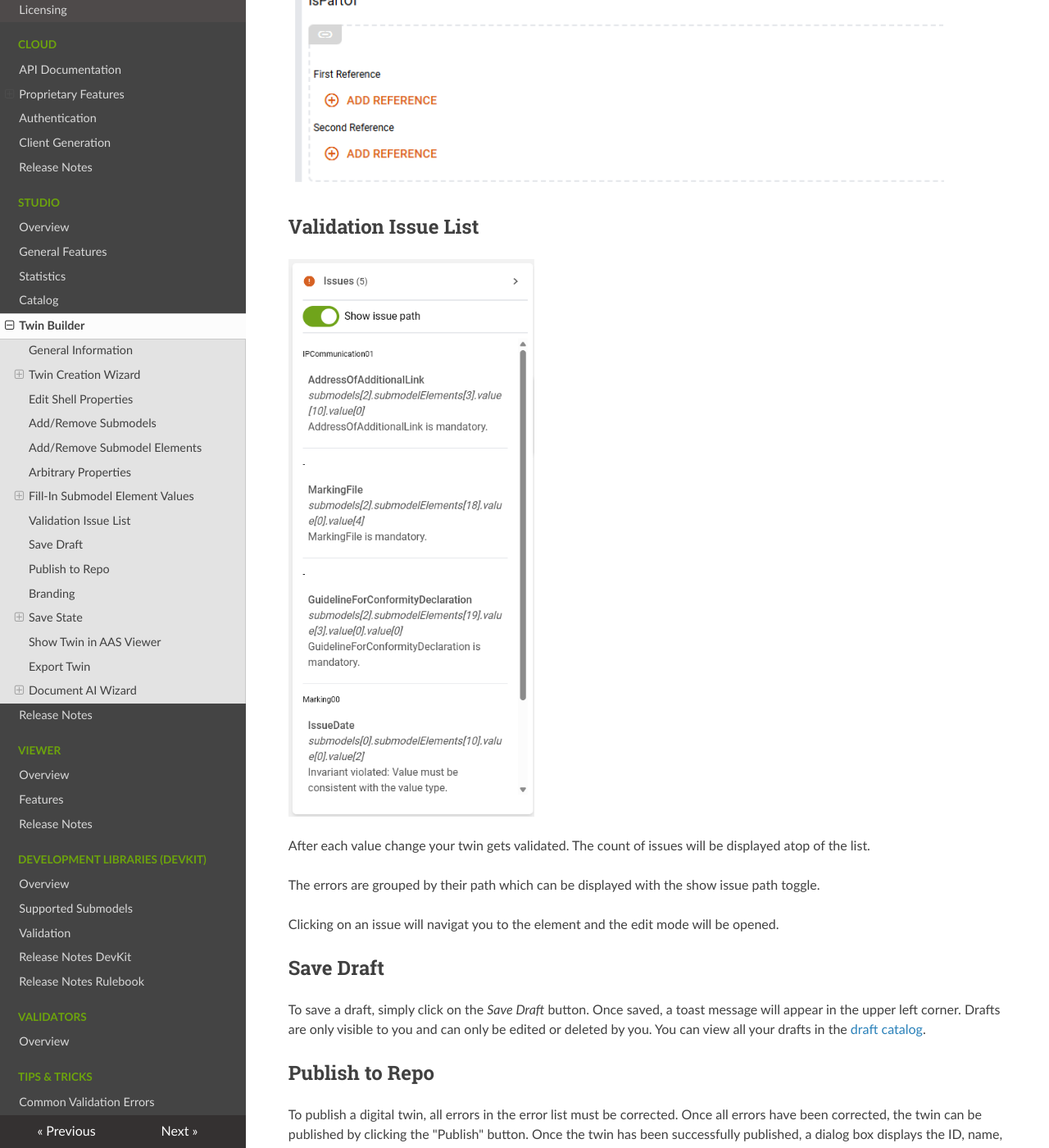
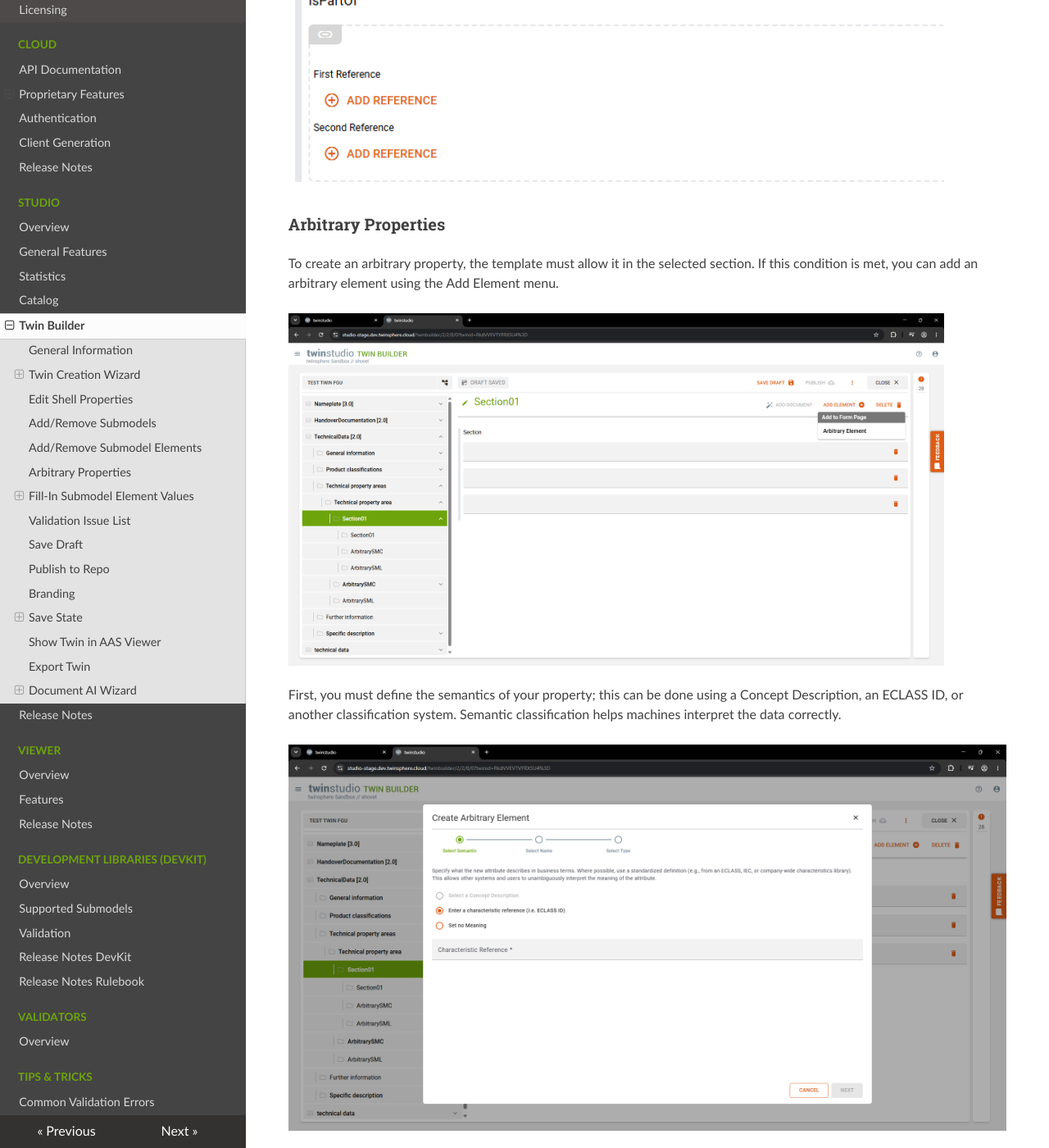
Before and after one commit to twinsphere/twinsphere.github.io, an MkDocs documentation site: the page built from docs/studio-twin-builder.md, in a window 1280 px wide and 1400 px high, scrolled down 19390 px. Shown: the whole window at 82% size. Built offline with MkDocs 1.6.1, drawn with Linux system fonts in a browser that asks for light colours; nearby versions of some CDN libraries; some of the changed text lies outside the part shown.

Commit message:
feat(studio): add arbitrary property

```diff
--- a/docs/studio-twin-builder.md
+++ b/docs/studio-twin-builder.md
@@ -330,6 +330,27 @@
 
 ![Relationship Element](img/twinstudio_builder_relationship_element.png){: width='800' }
 
+### Arbitrary Properties
+
+To create an arbitrary property, the template must allow it in the selected section.
+If this condition is met, you can add an arbitrary element using the Add Element menu.
+
+![Add Arbitrary Element Button](img/twinstudio_builder_arbitrary_add_menu.png){: width='800' }
+
+First, you must define the semantics of your property; this can be done using a Concept Description,
+an ECLASS ID, or another classification system.
+Semantic classification helps machines interpret the data correctly.
+
+![Add Arbitrary Element Dialog 1](img/twinstudio_builder_arbitrary_dialog_1.png)
+
+The second step is to specify a name for the property.
+This can be entered in multiple languages.
+The English name is required because the IdShort for the property is derived from it.
+
+![Add Arbitrary Element Dialog 2](img/twinstudio_builder_arbitrary_dialog_2.png)
+
+In the final step, you specify the type of your property. The available types are determined by the submodel template.
+
 ## Validation Issue List
 
 ![Validation Issue List](img/twinstudio_issuelist_withpath.png){: width='300' }
```
Also changed, not shown: docs/img/twinstudio_builder_arbitrary_add_menu.png (added), docs/img/twinstudio_builder_arbitrary_dialog_1.png (added), docs/img/twinstudio_builder_arbitrary_dialog_2.png (added), docs/img/twinstudio_builder_arbitrary_dialog_3.png (added).
